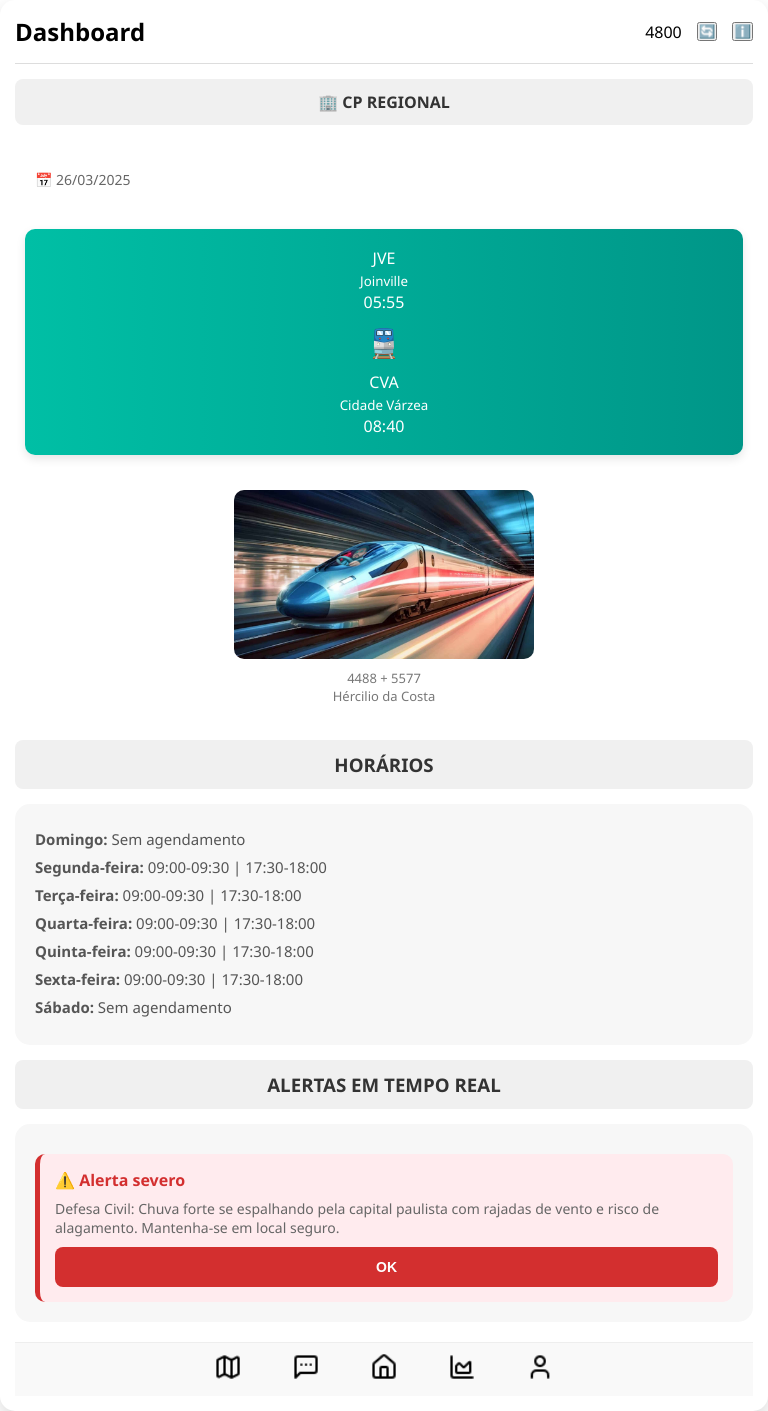
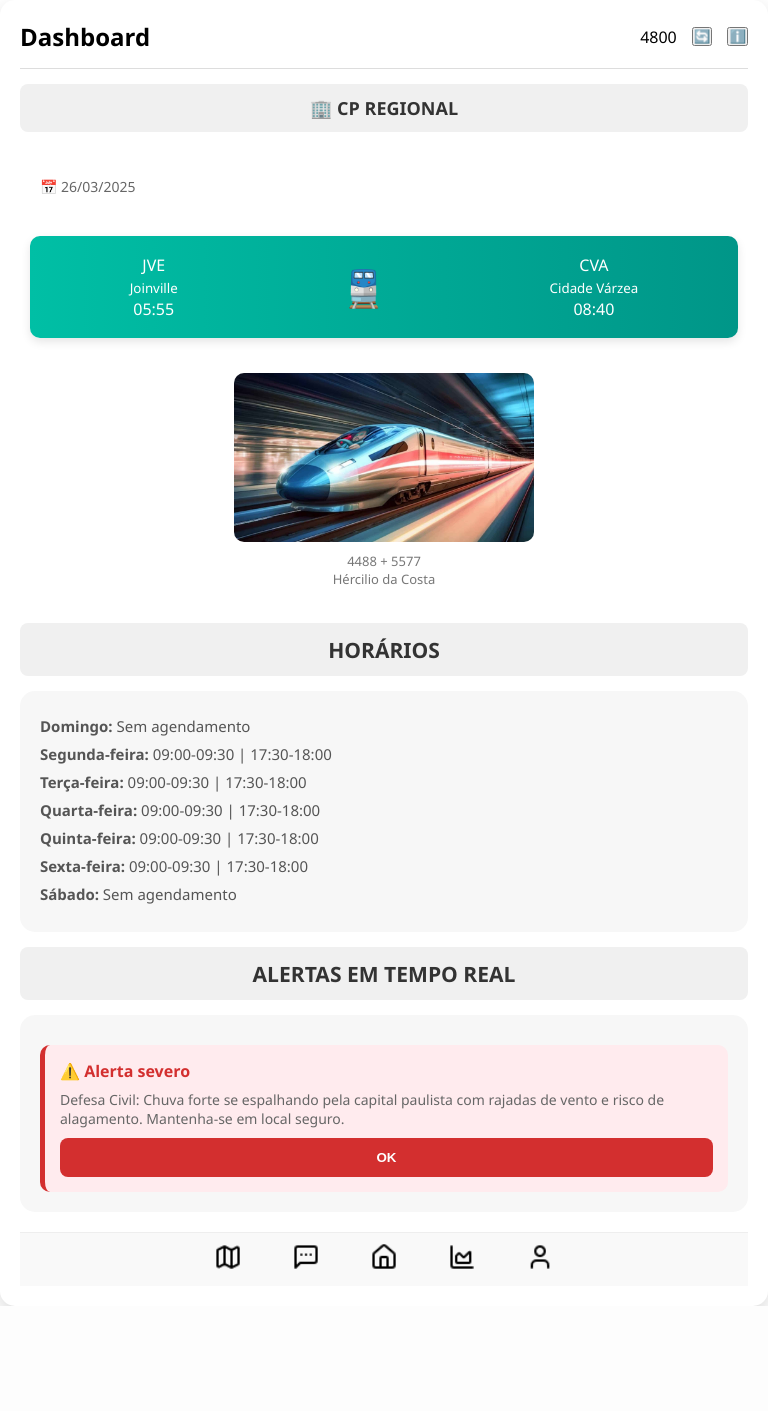
Before and after one commit to Braian-de-Liz/Tchuu-Tchuu, a PHP site: page /Public/pagGeralDashboard.html in a window 768 px wide. After the commit the page ends 1306 px from the top, so only its background shows below. Run offline with PHP 8.4, Linux system fonts and the light colour scheme.

Commit message:
Elias Primordial

```diff
--- a/Assets/styledash.css
+++ b/Assets/styledash.css
@@ -206,33 +206,6 @@ html, body {
 
 
 
-@media (max-width: 900px) {
-    .container {
-        padding: 15px;
-    }
-
-    .menu-icon {
-        display: none;
-    }
-
-    .informacoeslinha {
-        font-size: 16px;
-    }
-
-    .informacoes2 {
-        flex-direction: column;
-        gap: 10px;
-    }
-
-    .informacoes2c {
-        font-size: 28px;
-    }
-
-    .ok-btn {
-        font-size: 14px;
-    }
-}
-
 
 
 @media (min-width: 901px) {
--- a/Public/pagUsuario.html
+++ b/Public/pagUsuario.html
@@ -53,7 +53,9 @@
         </footer>
 
     </div>
+
+    <script src="../javascript/sume-rodape.js"></script>
+
 </body>
-<script src="https://kit.fontawesome.com/your-font-awesome-kit.js" crossorigin="anonymous"></script>
 
 </html>
```
Also changed, not shown: Assets/user.css (+18 -7 lines).
